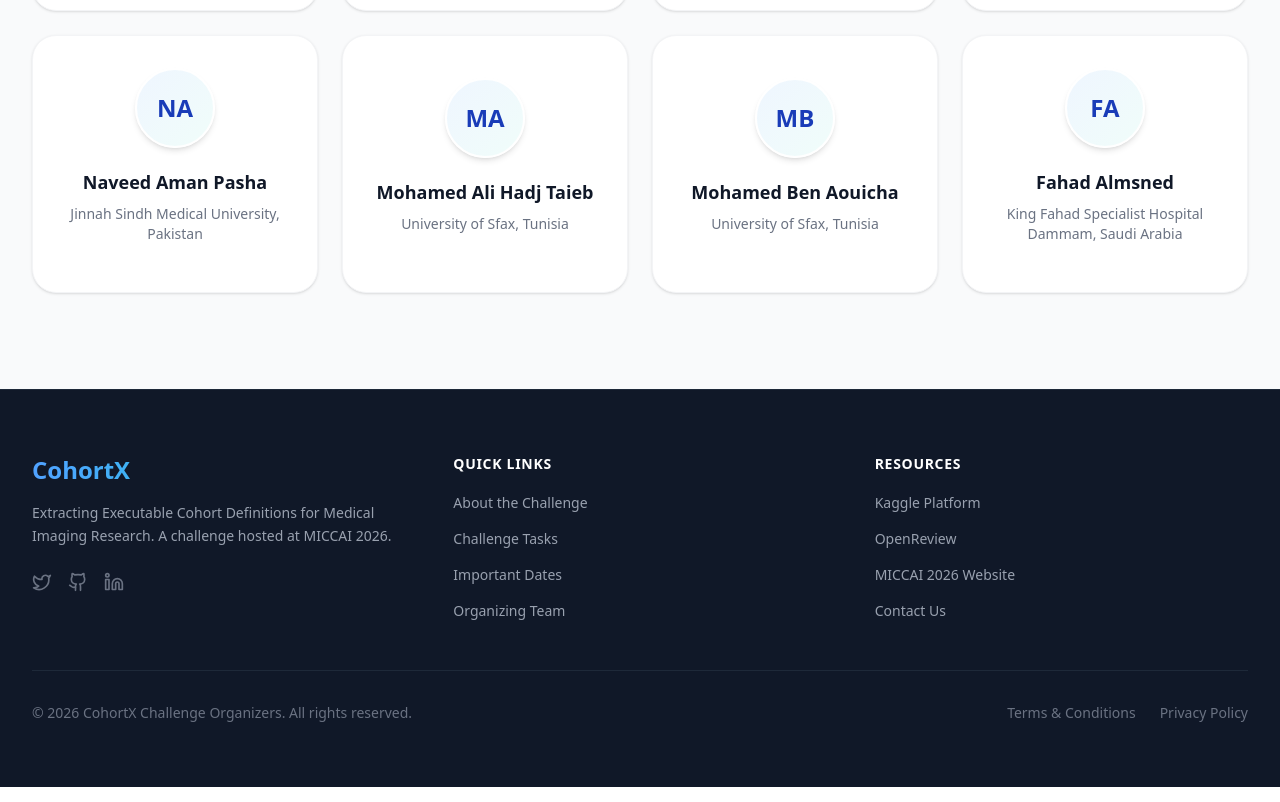
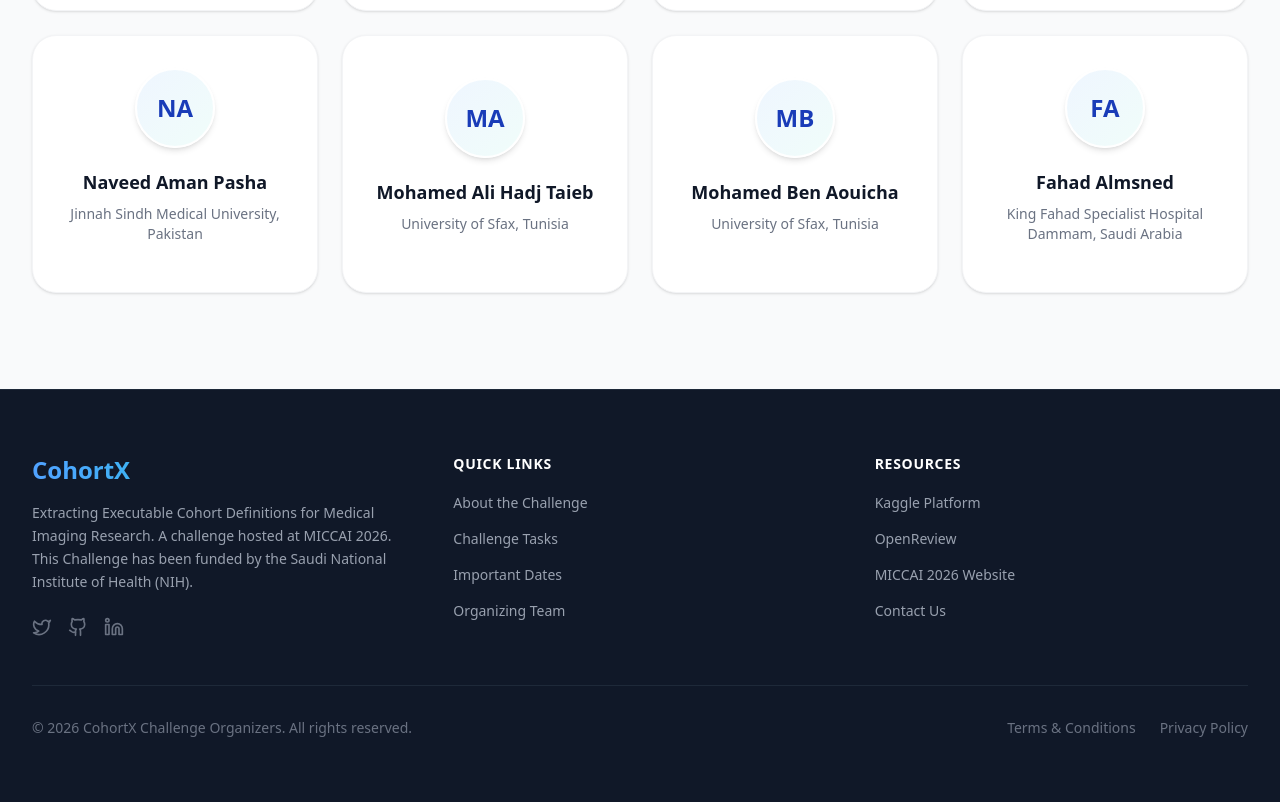
Before and after one commit to csisc/CohortX-MICCAI, a React (Vite) app: page / in a window 1280 px wide. Shown: the part 5199-6001 px from the top of the page. Built offline with nearby package versions, Linux system fonts and the light colour scheme.

Commit message:
Update Footer.tsx

```diff
--- a/src/components/Footer.tsx
+++ b/src/components/Footer.tsx
@@ -12,6 +12,7 @@ export default function Footer() {
             <p className="text-gray-400 text-sm leading-relaxed mb-6">
               Extracting Executable Cohort Definitions for Medical Imaging Research.
               A challenge hosted at MICCAI 2026.
+              This Challenge has been funded by the Saudi National Institute of Health (NIH).
             </p>
             <div className="flex space-x-4">
               <a href="https://x.com/anas_alzahrani" className="text-gray-500 hover:text-white transition-colors">
```
